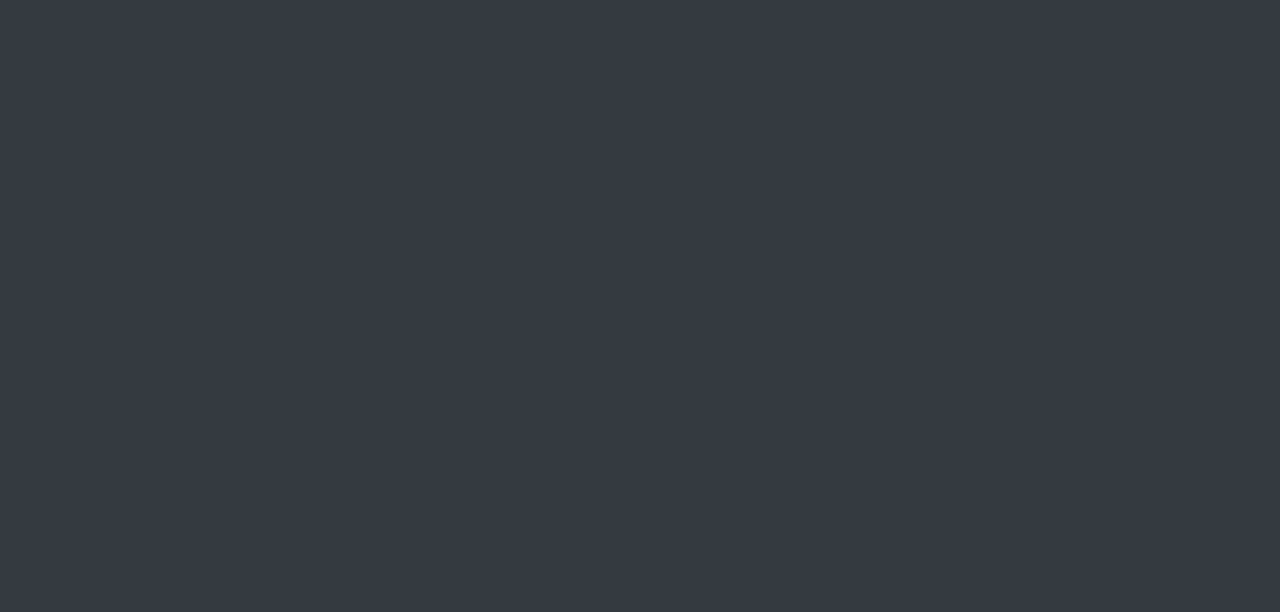
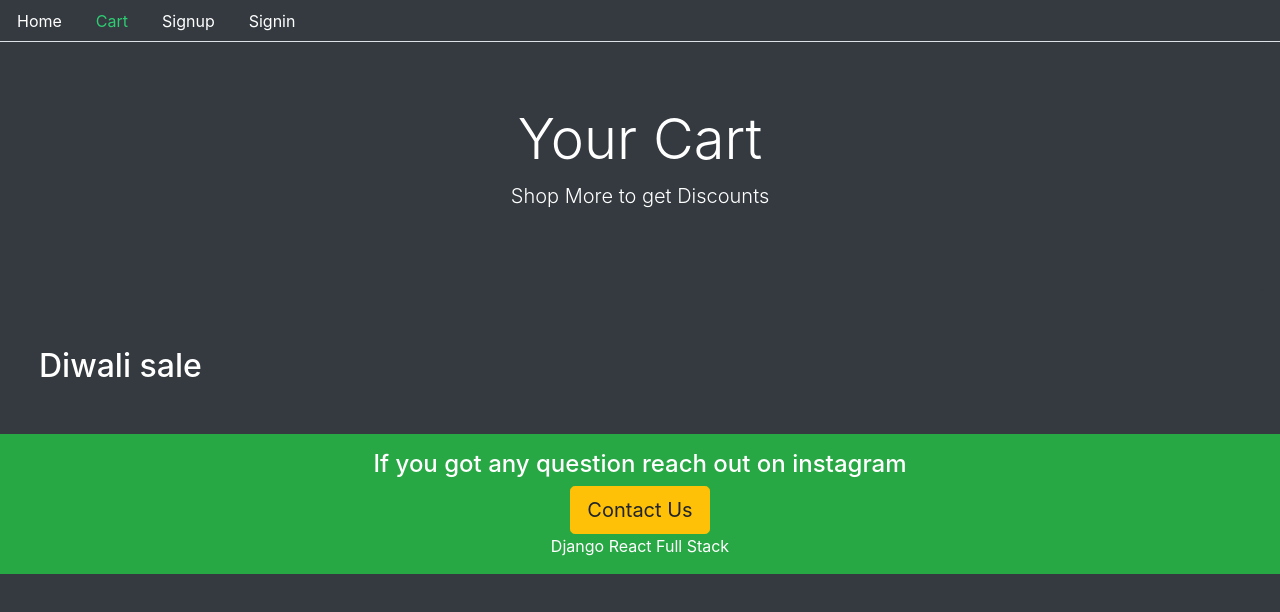
Before and after one commit to KUNAL932/e-shop, a React (Create React App) app in the folder frontend/: page /cart in a window 1280 px wide. Shown: the top 612 px of the page. Built offline with nearby package versions, Linux system fonts and the light colour scheme.

Commit message:
getAredirect funciton called in card.js, cart.js modified, cart route added to route.js

```diff
--- a/frontend/src/Routes.js
+++ b/frontend/src/Routes.js
@@ -1,6 +1,7 @@
 import React, { Component } from 'react';
 import {BrowserRouter,Switch,Route} from "react-router-dom"
 import { PrivateRoutes } from './auth/helper/PrivateRoutes';
+import Cart from './core/Cart';
 import Home from "./core/Home"
 import Signin from './user/Signin';
 import Signup from './user/Signup';
@@ -13,6 +14,7 @@ class Routes extends Component {
                 <Route path="/" exact component={Home}/>
                 <Route path="/signup" exact component={Signup}/>
                 <Route path="/signin" exact component={Signin}/>
+                <Route path="/cart" exact component={Cart}/>
 
                 <PrivateRoutes path="/user/dashboard"exact component={UserDashBoard} />
             </Switch>
--- a/frontend/src/core/Card.js
+++ b/frontend/src/core/Card.js
@@ -1,32 +1,33 @@
-import React from 'react';
+import {React,useState} from 'react';
 import ImageHelper from './helper/Imagehelper';
-// import {Redirect} from "react-router-dom";
+import {Redirect} from "react-router-dom";
 import {addItemToCart,removeItemFromCart} from './helper/Carthelper';
+import { isAuthenticated } from '../auth/helper';
 
-const isAuthenticated = true;
 const Card = ({
     product,
     addtocart = true,
     removefromcart = false,
 }) => {
+    const [redirect,setRedirect] = useState(false)
     const cartTitle = product ? product.name : "default "
     const cartDescription = product ? product.description : "default "
     const cartPrice = product ? product.price : "default"
 
     const addToCart = () =>{
-        if (isAuthenticated){
-            addItemToCart(product,()=>{});
+        if (isAuthenticated()){
+            addItemToCart(product,()=>setRedirect(true));
             console.log("added to cart")
         }else {
             console.log("login first")
         }
     }
 
-    // const getARedirect = redirect => {
-    //     if (redirect){
-    //       return  <Redirect to="/cart"/>
-    //     }
-    // }
+    const getARedirect = redirect => {
+        if (redirect){
+          return  <Redirect to="/cart"/>
+        }
+    }
 
     const showAddToCart = addToCart => {
         return (
@@ -56,6 +57,7 @@ const Card = ({
         <div className="card text-white bg-dark border border-info">
             <div className="card-header lead">{cartTitle}</div>
             <div className="card-body">
+                {getARedirect(redirect)}
                 <ImageHelper product={product} />
                  <p className="lead bg-success font-weight-normal text-wrap">{cartDescription}</p>
                 <p className="btn btn-success rounded btn-sm px-4">{cartPrice}</p>
--- a/frontend/src/core/Cart.js
+++ b/frontend/src/core/Cart.js
@@ -0,0 +1,10 @@
+import React from 'react';
+import Base from './Base';
+
+const Cart = () => {
+    return ( <Base title="Your Cart" description="Shop More to get Discounts">
+    <h2>Diwali sale</h2>
+    </Base> );
+}
+
+export default Cart;
```
